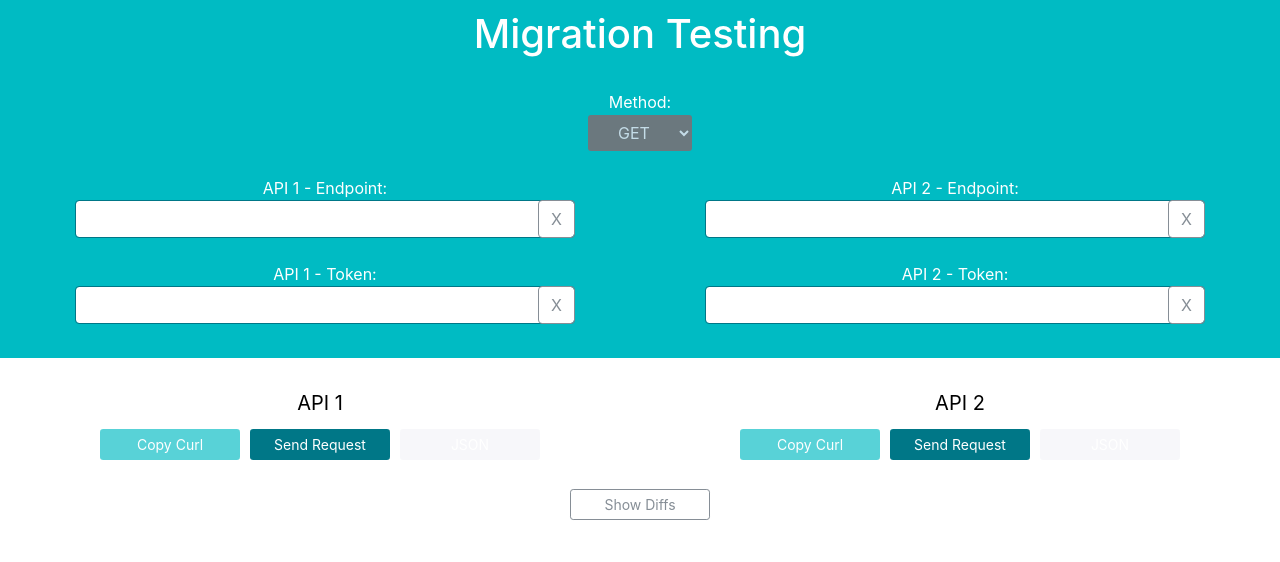
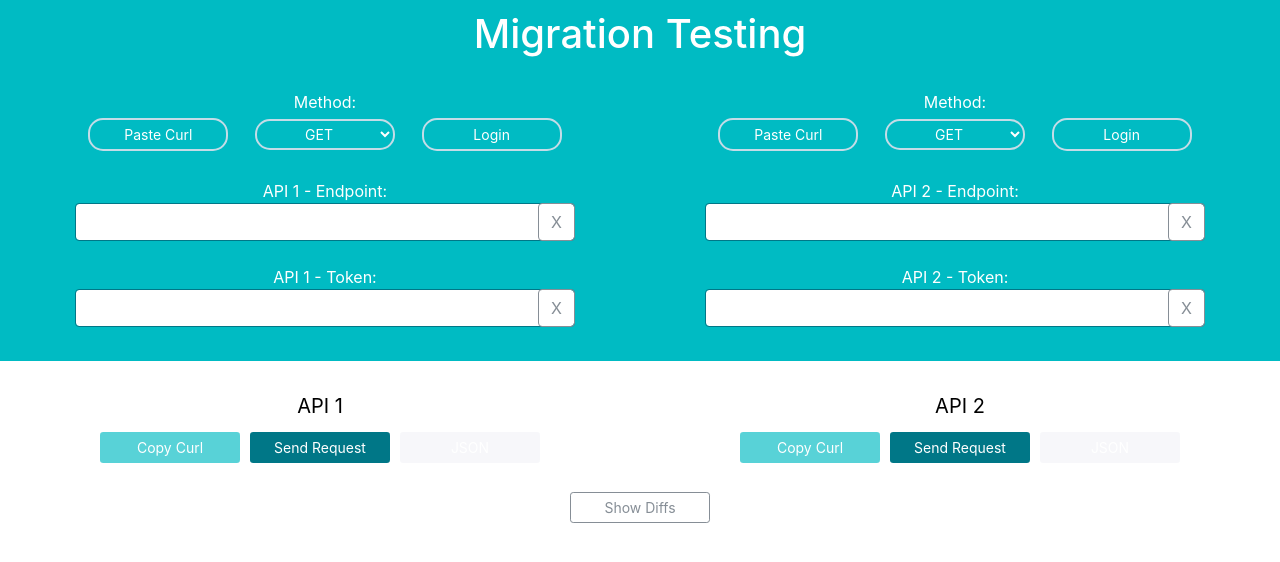
Before and after one commit to alessio-palumbo/test-migration-ui, a React (Create React App) app: page / in a window 1280 px wide. Shown: the top 562 px of the page. Built offline with nearby package versions, Linux system fonts and the light colour scheme; the HTML template or start-up script is replaced by a standard one.

Commit message:
Refactor button style in input and make request dynamic to accept copied curl values

```diff
--- a/src/App.css
+++ b/src/App.css
@@ -16,18 +16,10 @@ ul {
   color: white;
 }
 
-/* Dropdown */
-.dropB {
-  background-color: #6b787e !important;
-  color: #c4dce7 !important;
-  text-align-last: center;
-}
-
-/* input */
+/* Inputs */
 .input-container {
   position: relative;
 }
-
 
 .input-box {
   border: 1px solid #007787 !important;
@@ -41,9 +33,29 @@ ul {
   outline: none !important;
 }
 
-.clear-btn.focus, .clear-btn:focus {
+.btn:focus, .btn.focus {
   -webkit-box-shadow: none!important;
   box-shadow: none!important;
+}
+
+.btn:active, btn.active {
+  border: 2px solid #007787 !important;
+}
+
+/* #6b787e */
+.btn-method {
+  background-color: #00bbc3 !important;
+  text-align-last: center;
+}
+
+.btn-inputs {
+  outline: none !important;
+  background: transparent;
+  color: white !important;
+  border: 2px solid #c4dce7 !important;
+  border-radius: 15px !important;
+  width: 140px !important;
+  margin: 5px;
 }
 
 /* apis */
--- a/src/App.js
+++ b/src/App.js
@@ -10,6 +10,7 @@ import { Footer } from './components/Footer'
 import { ReqForm } from './components/ReqForm'
 import { sendReq } from './components/Request'
 import jdd from './libs/jdd'
+import { Input } from './components/Input';
 
 class App extends Component {
   state = {
@@ -273,10 +274,8 @@ class App extends Component {
         })
       })
 
-      const { endpoint, token } = this.state[api]
-
       let startTimer = new Date()
-      sendReq({ endpoint, token })
+      sendReq(this.state[api])
         .then(result => {
           let elapsed = new Date() - startTimer
 
--- a/src/components/Inputs.js
+++ b/src/components/Inputs.js
@@ -1,12 +1,18 @@
 import React, { Fragment } from 'react'
 import { Input } from './Input'
+import { Method } from './Method'
 
-export function Inputs({ api, onChangeApiField, onClearApiField }) {
+export function Inputs({ api, onChangeApiField, onClearApiField, onChangeMethod, onCopyClip }) {
   const { id, label } = api
 
   return (
     <Fragment>
       <div>
+        <div className="d-flex align-items-center justify-content-around">
+          <button className='btn btn-sm btn-inputs' onClick={() => onCopyClip(api.id)}>Paste Curl</button>
+          <Method onChangeMethod={onChangeMethod} />
+          <button className='btn btn-sm btn-inputs' onClick={() => onCopyClip(api.id)}>Login</button>
+        </div>
         <Input
           label={`${label} - Endpoint`}
           name={`${id}-endpoint`}
--- a/src/components/Method.js
+++ b/src/components/Method.js
@@ -3,8 +3,8 @@ import React from 'react';
 export function Method({ onChangeValue }) {
   return (
     <p>
-      <label className="text-white" htmlFor="method">Method: <br />
-        <select className="btn dropB form-control" id="method" onChange={onChangeValue}>
+      <label className="text-white" htmlFor="method">Method:<br />
+        <select className="btn btn-sm btn-inputs btn-method form-control-sm" id="method" onChange={onChangeValue}>
           <option value="GET">GET</option>
           <option value="POST">POST</option>
           <option value="PUT">PUT</option>
--- a/src/components/ReqForm.js
+++ b/src/components/ReqForm.js
@@ -1,14 +1,12 @@
 import React, { Fragment } from 'react'
 import { Inputs } from './Inputs'
-import { Method } from './Method'
 
-export function ReqForm({ leftApi, rightApi, onChangeApiField, onClearApiField, onChangeMethod }) {
+export function ReqForm({ leftApi, rightApi, onChangeApiField, onClearApiField, onCopyClip }) {
   return (
     <Fragment>
-      <Method onChangeMethod={onChangeMethod} />
       <div className="d-flex flex-wrap justify-content-around">
-        <Inputs api={leftApi} onChangeApiField={onChangeApiField} onClearApiField={onClearApiField} />
-        <Inputs api={rightApi} onChangeApiField={onChangeApiField} onClearApiField={onClearApiField} />
+        <Inputs api={leftApi} onChangeApiField={onChangeApiField} onClearApiField={onClearApiField} onCopyClip={onCopyClip} />
+        <Inputs api={rightApi} onChangeApiField={onChangeApiField} onClearApiField={onClearApiField} onCopyClip={onCopyClip} />
       </div>
     </Fragment>
   )
--- a/src/components/Request.js
+++ b/src/components/Request.js
@@ -1,11 +1,22 @@
 import axios from 'axios'
+import _ from 'lodash'
 
 export async function sendReq(props) {
-  const response = await axios.get(props.endpoint, {
-    headers: {
-      Accept: 'application/json',
-      Authorization: `Bearer ${props.token}`
-    }
-  })
+  const defaultHeaders = {
+    Accept: 'application/json',
+    Authorization: `Bearer ${props.token}`
+  }
+
+  const config = {
+    method: props.method || 'get',
+    headers: !_.isEmpty(props.headers) ? props.headers : defaultHeaders,
+    url: props.endpoint
+  }
+
+  if (!_.isEmpty(props.payload)) {
+    config.data = props.payload
+  }
+
+  const response = await axios(config)
   return response.data
 }
--- a/src/components/TextAreas.js
+++ b/src/components/TextAreas.js
@@ -13,7 +13,7 @@ export function TextAreas({ leftApi, rightApi, onUpdateRes }) {
           id="textarealeft"
           name="left"
           placeholder={leftApi.respError || "Enter JSON to compare"}
-          value={leftApi.resp || leftApi.respError}
+          value={leftApi.respError || leftApi.resp}
         />
       </div>
       <div className="taCont right d-flex justify-content-around form-group">
@@ -25,7 +25,7 @@ export function TextAreas({ leftApi, rightApi, onUpdateRes }) {
           id="textarearight"
           name="right"
           placeholder={rightApi.parseError || "Enter JSON to compare"}
-          value={rightApi.resp || rightApi.respError}
+          value={rightApi.respError || rightApi.resp}
         />
       </div>
     </div>
```
